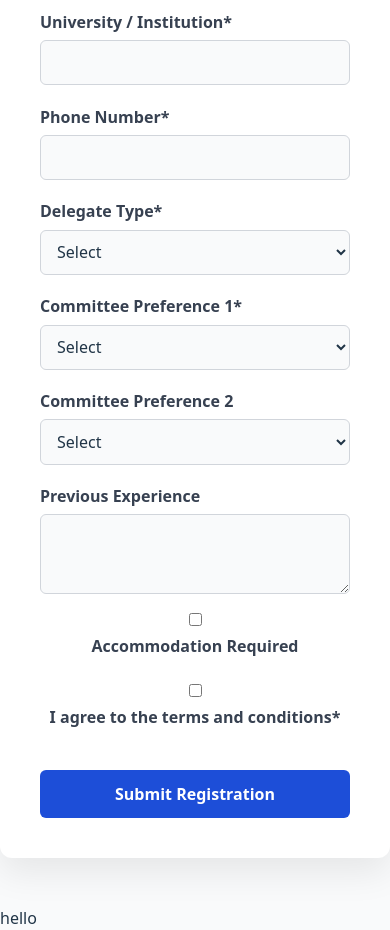
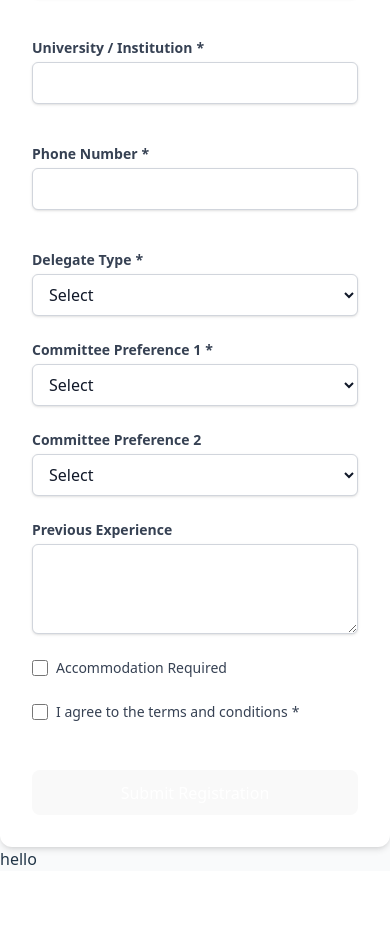
Before and after one commit to sahil-wadhwa/CUMUN, a React (Vite) app in the folder cumun/: page / in a window 390 px wide. Shown: the part 3754-4684 px from the top of the page. After the commit the page ends 4625 px from the top, so only its background shows below. Built offline with nearby package versions, Linux system fonts and the light colour scheme.

Commit message:
registration

```diff
--- a/cumun/src/components/Registration.css
+++ /dev/null
@@ -1,112 +0,0 @@
-.registration-form-container {
-  max-width: 760px;
-  margin: 3rem auto;
-  padding: 2.5rem;
-  background: #ffffff;
-  border-radius: 12px;
-  box-shadow: 0 15px 35px rgba(0,0,0,0.08);
-  transition: all 0.3s ease;
-}
-
-.registration-form-container h2 {
-  font-size: 1.8rem;
-  color: #1e3a8a;
-  margin-bottom: 1.5rem;
-  text-align: center;
-}
-
-.form-grid {
-  display: grid;
-  gap: 1.2rem;
-}
-
-.form-group {
-  display: flex;
-  flex-direction: column;
-}
-
-.form-group label {
-  font-weight: 600;
-  margin-bottom: 0.4rem;
-  color: #374151;
-}
-
-input[type="text"],
-input[type="email"],
-input[type="tel"],
-select,
-textarea {
-  padding: 0.6rem 0.75rem;
-  border: 1px solid #d1d5db;
-  border-radius: 6px;
-  font-size: 1rem;
-  background: #f9fafb;
-  transition: border 0.2s ease;
-}
-
-input:focus,
-select:focus,
-textarea:focus {
-  outline: none;
-  border-color: #2563eb;
-  background-color: #fff;
-}
-
-textarea {
-  min-height: 80px;
-  resize: vertical;
-}
-
-.checkbox {
-  display: flex;
-  align-items: center;
-  gap: 0.5rem;
-}
-
-.error-text {
-  color: #dc2626;
-  font-size: 0.875rem;
-  margin-top: 0.25rem;
-}
-
-.btn {
-  background-color: #1d4ed8;
-  color: white;
-  font-weight: 600;
-  padding: 0.75rem 1.25rem;
-  border: none;
-  border-radius: 6px;
-  cursor: pointer;
-  transition: background-color 0.3s;
-  margin-top: 1rem;
-}
-
-.btn:hover {
-  background-color: #1e40af;
-}
-
-.registration-success {
-  max-width: 600px;
-  margin: 2rem auto;
-  padding: 2rem;
-  background: #f0fdf4;
-  border: 2px solid #bbf7d0;
-  border-radius: 10px;
-  text-align: center;
-}
-
-.icon-container {
-  width: 60px;
-  height: 60px;
-  background: #bbf7d0;
-  border-radius: 50%;
-  display: flex;
-  justify-content: center;
-  align-items: center;
-  margin: 0 auto 1rem;
-}
-
-.check-icon {
-  font-size: 1.5rem;
-  color: #15803d;
-}
--- a/cumun/src/components/Registration.jsx
+++ b/cumun/src/components/Registration.jsx
@@ -1,17 +1,16 @@
-import React, { useState } from 'react';
-import { motion } from 'framer-motion';
-import './Registration.css';
+import React, { useState } from "react";
+import { motion } from "framer-motion";
 
 const Registration = () => {
   const [formData, setFormData] = useState({
-    fullName: '',
-    email: '',
-    university: '',
-    phoneNumber: '',
-    delegateType: '',
-    committeePreference1: '',
-    committeePreference2: '',
-    previousExperience: '',
+    fullName: "",
+    email: "",
+    university: "",
+    phoneNumber: "",
+    delegateType: "",
+    committeePreference1: "",
+    committeePreference2: "",
+    previousExperience: "",
     accommodationRequired: false,
     agreeToTerms: false,
   });
@@ -23,7 +22,7 @@ const Registration = () => {
     const { name, type, value, checked } = e.target;
     setFormData((prev) => ({
       ...prev,
-      [name]: type === 'checkbox' ? checked : value,
+      [name]: type === "checkbox" ? checked : value,
     }));
 
     if (errors[name]) {
@@ -33,13 +32,18 @@ const Registration = () => {
 
   const validateForm = () => {
     const newErrors = {};
-    if (!formData.fullName) newErrors.fullName = 'Full Name is required';
-    if (!formData.email || !/\S+@\S+\.\S+/.test(formData.email)) newErrors.email = 'Valid Email is required';
-    if (!formData.university) newErrors.university = 'University is required';
-    if (!formData.phoneNumber) newErrors.phoneNumber = 'Phone Number is required';
-    if (!formData.delegateType) newErrors.delegateType = 'Delegate Type is required';
-    if (!formData.committeePreference1) newErrors.committeePreference1 = 'First committee preference is required';
-    if (!formData.agreeToTerms) newErrors.agreeToTerms = 'You must agree to the terms and conditions';
+    if (!formData.fullName) newErrors.fullName = "Full Name is required";
+    if (!formData.email || !/\S+@\S+\.\S+/.test(formData.email))
+      newErrors.email = "Valid Email is required";
+    if (!formData.university) newErrors.university = "University is required";
+    if (!formData.phoneNumber)
+      newErrors.phoneNumber = "Phone Number is required";
+    if (!formData.delegateType)
+      newErrors.delegateType = "Delegate Type is required";
+    if (!formData.committeePreference1)
+      newErrors.committeePreference1 = "First committee preference is required";
+    if (!formData.agreeToTerms)
+      newErrors.agreeToTerms = "You must agree to the terms and conditions";
     return newErrors;
   };
 
@@ -54,72 +58,137 @@ const Registration = () => {
   };
 
   const formField = (label, name, type = "text", isRequired = false) => (
-    <div className="form-group">
-      <label htmlFor={name}>{label}{isRequired && '*'}</label>
+    <div className="mb-4">
+      <label
+        htmlFor={name}
+        className="block text-sm font-semibold text-gray-700"
+      >
+        {label}
+        {isRequired && <span className="text-crimson ml-1">*</span>}
+      </label>
       <input
         id={name}
         name={name}
         type={type}
         value={formData[name]}
         onChange={handleChange}
-        aria-required={isRequired}
-        aria-invalid={!!errors[name]}
+        className="mt-1 block w-full rounded-md border border-gray-300 bg-white text-gray-900 shadow-sm focus:border-crimson focus:ring-crimson sm:text-sm py-2 px-3 transition-colors"
+        required={isRequired}
       />
-      {errors[name] && <div className="error-text">{errors[name]}</div>}
+      {errors[name] && (
+        <p className="text-xs text-crimson mt-1">{errors[name]}</p>
+      )}
     </div>
   );
 
   if (isSubmitted) {
     return (
-      <motion.div className="registration-success" initial={{ opacity: 0 }} animate={{ opacity: 1 }}>
-        <div className="icon-container">
-          <span className="check-icon">✔️</span>
-        </div>
-        <h2>Thank you for Registering!</h2>
-        <p>We have received your submission. Check your email for confirmation.</p>
-        <button className="btn" onClick={() => setIsSubmitted(false)}>Register Another</button>
+      <motion.div
+        className="max-w-md mx-auto mt-10 p-6 text-center bg-crimson-light rounded-lg shadow"
+        initial={{ opacity: 0 }}
+        animate={{ opacity: 1 }}
+      >
+        <div className="text-5xl mb-4 text-crimson">✔️</div>
+        <h2 className="text-2xl font-semibold text-crimson-dark">
+          Thank you for Registering!
+        </h2>
+        <p className="text-crimson-dark mt-2">
+          We have received your submission. Check your email for confirmation.
+        </p>
+        <button
+          className="mt-6 px-6 py-2 bg-crimson hover:bg-crimson-dark text-white rounded-md transition-colors"
+          onClick={() => setIsSubmitted(false)}
+        >
+          Register Another
+        </button>
       </motion.div>
     );
   }
 
   return (
     <motion.div
-      className="registration-form-container"
+      className="max-w-3xl mx-auto mt-10 bg-white p-8 rounded-xl shadow-md"
       initial={{ opacity: 0, y: 30 }}
       animate={{ opacity: 1, y: 0 }}
       transition={{ duration: 0.6, ease: "easeOut" }}
     >
-      <h2>CU-MUN 2025 Delegate Registration</h2>
-      <form onSubmit={handleSubmit} className="form-grid">
+      <h2 className="text-3xl font-bold text-red-600 mb-6">
+        CU-MUN 2025 Delegate Registration
+      </h2>
+      <form
+        onSubmit={handleSubmit}
+        className="grid grid-cols-1 md:grid-cols-2 gap-6"
+      >
         {formField("Full Name", "fullName", "text", true)}
         {formField("Email Address", "email", "email", true)}
         {formField("University / Institution", "university", "text", true)}
         {formField("Phone Number", "phoneNumber", "tel", true)}
 
-        <div className="form-group">
-          <label htmlFor="delegateType">Delegate Type*</label>
-          <select name="delegateType" id="delegateType" value={formData.delegateType} onChange={handleChange}>
+        {/* Delegate Type */}
+        <div>
+          <label
+            htmlFor="delegateType"
+            className="block text-sm font-semibold text-gray-700"
+          >
+            Delegate Type<span className="text-crimson ml-1">*</span>
+          </label>
+          <select
+            name="delegateType"
+            id="delegateType"
+            value={formData.delegateType}
+            onChange={handleChange}
+            className="mt-1 block w-full rounded-md border border-gray-300 bg-white text-gray-900 shadow-sm focus:ring-crimson focus:border-crimson sm:text-sm py-2 px-3 transition-colors"
+          >
             <option value="">Select</option>
             <option value="Individual">Individual</option>
             <option value="Group">Group</option>
           </select>
-          {errors.delegateType && <div className="error-text">{errors.delegateType}</div>}
+          {errors.delegateType && (
+            <p className="text-xs text-crimson mt-1">{errors.delegateType}</p>
+          )}
         </div>
 
-        <div className="form-group">
-          <label htmlFor="committeePreference1">Committee Preference 1*</label>
-          <select name="committeePreference1" id="committeePreference1" value={formData.committeePreference1} onChange={handleChange}>
+        {/* Committee Preferences */}
+        <div>
+          <label
+            htmlFor="committeePreference1"
+            className="block text-sm font-semibold text-gray-700"
+          >
+            Committee Preference 1<span className="text-crimson ml-1">*</span>
+          </label>
+          <select
+            name="committeePreference1"
+            id="committeePreference1"
+            value={formData.committeePreference1}
+            onChange={handleChange}
+            className="mt-1 block w-full rounded-md border border-gray-300 bg-white text-gray-900 shadow-sm focus:ring-crimson focus:border-crimson sm:text-sm py-2 px-3 transition-colors"
+          >
             <option value="">Select</option>
             <option value="UNGA">UNGA</option>
             <option value="UNSC">UNSC</option>
             <option value="WHO">WHO</option>
           </select>
-          {errors.committeePreference1 && <div className="error-text">{errors.committeePreference1}</div>}
+          {errors.committeePreference1 && (
+            <p className="text-xs text-crimson mt-1">
+              {errors.committeePreference1}
+            </p>
+          )}
         </div>
 
-        <div className="form-group">
-          <label htmlFor="committeePreference2">Committee Preference 2</label>
-          <select name="committeePreference2" id="committeePreference2" value={formData.committeePreference2} onChange={handleChange}>
+        <div>
+          <label
+            htmlFor="committeePreference2"
+            className="block text-sm font-semibold text-gray-700"
+          >
+            Committee Preference 2
+          </label>
+          <select
+            name="committeePreference2"
+            id="committeePreference2"
+            value={formData.committeePreference2}
+            onChange={handleChange}
+            className="mt-1 block w-full rounded-md border border-gray-300 bg-white text-gray-900 shadow-sm focus:ring-crimson focus:border-crimson sm:text-sm py-2 px-3 transition-colors"
+          >
             <option value="">Select</option>
             <option value="UNGA">UNGA</option>
             <option value="UNSC">UNSC</option>
@@ -127,23 +196,70 @@ const Registration = () => {
           </select>
         </div>
 
-        <div className="form-group">
-          <label htmlFor="previousExperience">Previous Experience</label>
-          <textarea name="previousExperience" id="previousExperience" value={formData.previousExperience} onChange={handleChange} />
+        {/* Previous Experience */}
+        <div className="md:col-span-2">
+          <label
+            htmlFor="previousExperience"
+            className="block text-sm font-semibold text-gray-700"
+          >
+            Previous Experience
+          </label>
+          <textarea
+            name="previousExperience"
+            id="previousExperience"
+            rows="3"
+            value={formData.previousExperience}
+            onChange={handleChange}
+            className="mt-1 block w-full rounded-md border border-gray-300 bg-white text-gray-900 shadow-sm focus:ring-crimson focus:border-crimson sm:text-sm py-2 px-3 transition-colors"
+          />
         </div>
 
-        <div className="form-group checkbox">
-          <input type="checkbox" name="accommodationRequired" id="accommodationRequired" checked={formData.accommodationRequired} onChange={handleChange} />
-          <label htmlFor="accommodationRequired">Accommodation Required</label>
+        {/* Accommodation */}
+        <div className="flex items-center space-x-2 md:col-span-2">
+          <input
+            type="checkbox"
+            id="accommodationRequired"
+            name="accommodationRequired"
+            checked={formData.accommodationRequired}
+            onChange={handleChange}
+            className="h-4 w-4 text-crimson focus:ring-crimson border-gray-300 rounded transition-colors"
+          />
+          <label
+            htmlFor="accommodationRequired"
+            className="text-sm text-gray-700"
+          >
+            Accommodation Required
+          </label>
         </div>
 
-        <div className="form-group checkbox">
-          <input type="checkbox" name="agreeToTerms" id="agreeToTerms" checked={formData.agreeToTerms} onChange={handleChange} />
-          <label htmlFor="agreeToTerms">I agree to the terms and conditions*</label>
-          {errors.agreeToTerms && <div className="error-text">{errors.agreeToTerms}</div>}
+        {/* Terms */}
+        <div className="flex items-center space-x-2 md:col-span-2">
+          <input
+            type="checkbox"
+            id="agreeToTerms"
+            name="agreeToTerms"
+            checked={formData.agreeToTerms}
+            onChange={handleChange}
+            className="h-4 w-4 text-crimson focus:ring-crimson border-gray-300 rounded transition-colors"
+          />
+          <label htmlFor="agreeToTerms" className="text-sm text-gray-700">
+            I agree to the terms and conditions
+            <span className="text-crimson ml-1">*</span>
+          </label>
+          {errors.agreeToTerms && (
+            <p className="text-xs text-crimson mt-1">{errors.agreeToTerms}</p>
+          )}
         </div>
 
-        <button type="submit" className="btn">Submit Registration</button>
+        {/* Submit */}
+        <div className="md:col-span-2">
+          <button
+            type="submit"
+            className="mt-6 w-full bg-red-600 hover:bg-red-700 text-white font-semibold py-2 px-4 rounded-md transition-colors"
+          >
+            Submit Registration
+          </button>
+        </div>
       </form>
     </motion.div>
   );
```
Also changed, not shown: cumun/vite.config.js (line endings or trailing spaces).
